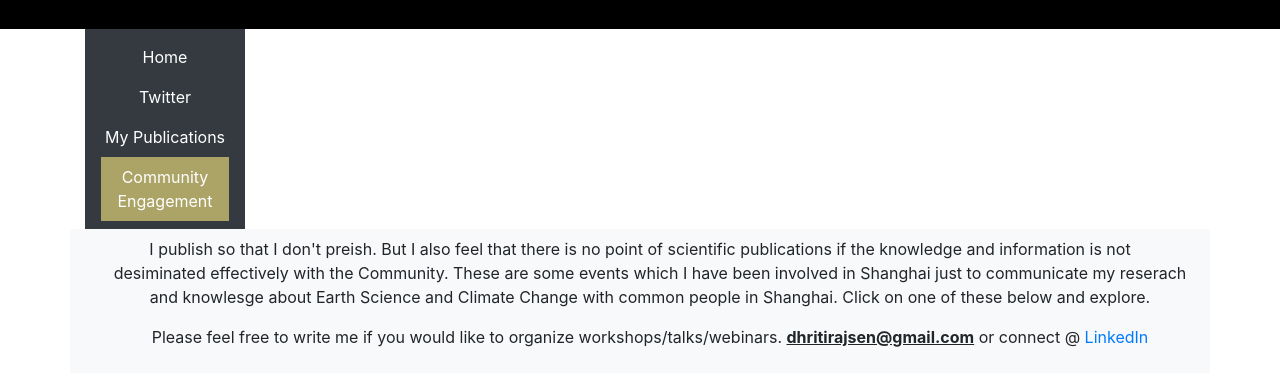
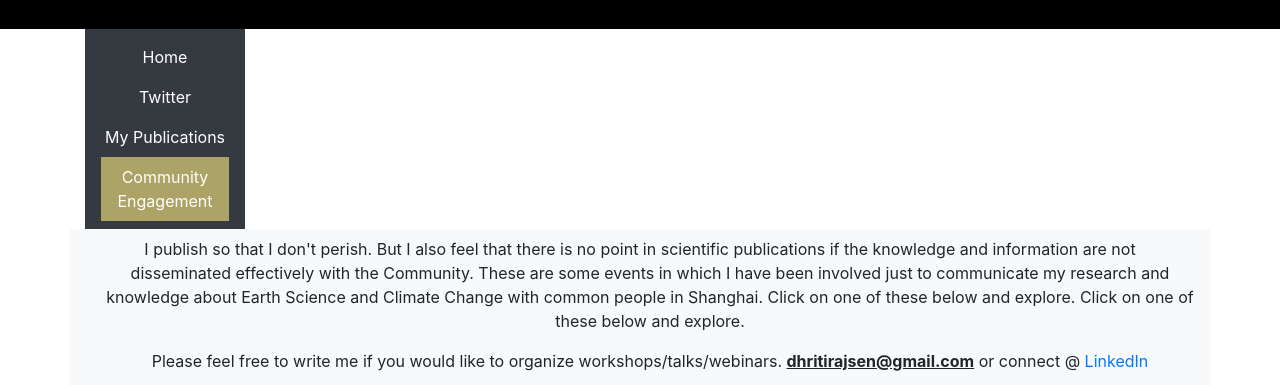
Before and after one commit to dhritirajsen/Spatially-Abled, a plain HTML site: page Resources.html in a window 1280 px wide. Shown: the part 415-800 px from the top of the page. Drawn offline with Linux system fonts and the light colour scheme.

Commit message:
Update Resources.html
Typos

```diff
--- a/Resources.html
+++ b/Resources.html
@@ -65,7 +65,7 @@
                         </a>
                     </li> -->
                     <li class="nav-item">
-                        <p id="ResourceSuggestion"><p> I publish so that I don't preish. But I also feel that there is no point of scientific publications if the knowledge and information is not desiminated effectively with the Community. These are some events which I have been involved in Shanghai just to communicate my reserach and knowlesge about Earth Science and Climate Change with common people in Shanghai. Click on one of these below and explore.</p> <p>Please feel free to write me if you would like to organize workshops/talks/webinars.  <b><u>dhritirajsen@gmail.com</u></b> or  connect @ <a href="https://www.linkedin.com/in/dhritiraj-sengupta-ph-d-682648167"> LinkedIn </a> </p>
+                        <p id="ResourceSuggestion"><p> I publish so that I don't perish. But I also feel that there is no point in scientific publications if the knowledge and information are not disseminated effectively with the Community. These are some events in which I have been involved just to communicate my research and knowledge about Earth Science and Climate Change with common people in Shanghai. Click on one of these below and explore. Click on one of these below and explore.</p> <p>Please feel free to write me if you would like to organize workshops/talks/webinars.  <b><u>dhritirajsen@gmail.com</u></b> or  connect @ <a href="https://www.linkedin.com/in/dhritiraj-sengupta-ph-d-682648167"> LinkedIn </a> </p>
                     </li>
                 </ul>
             </nav>
```
